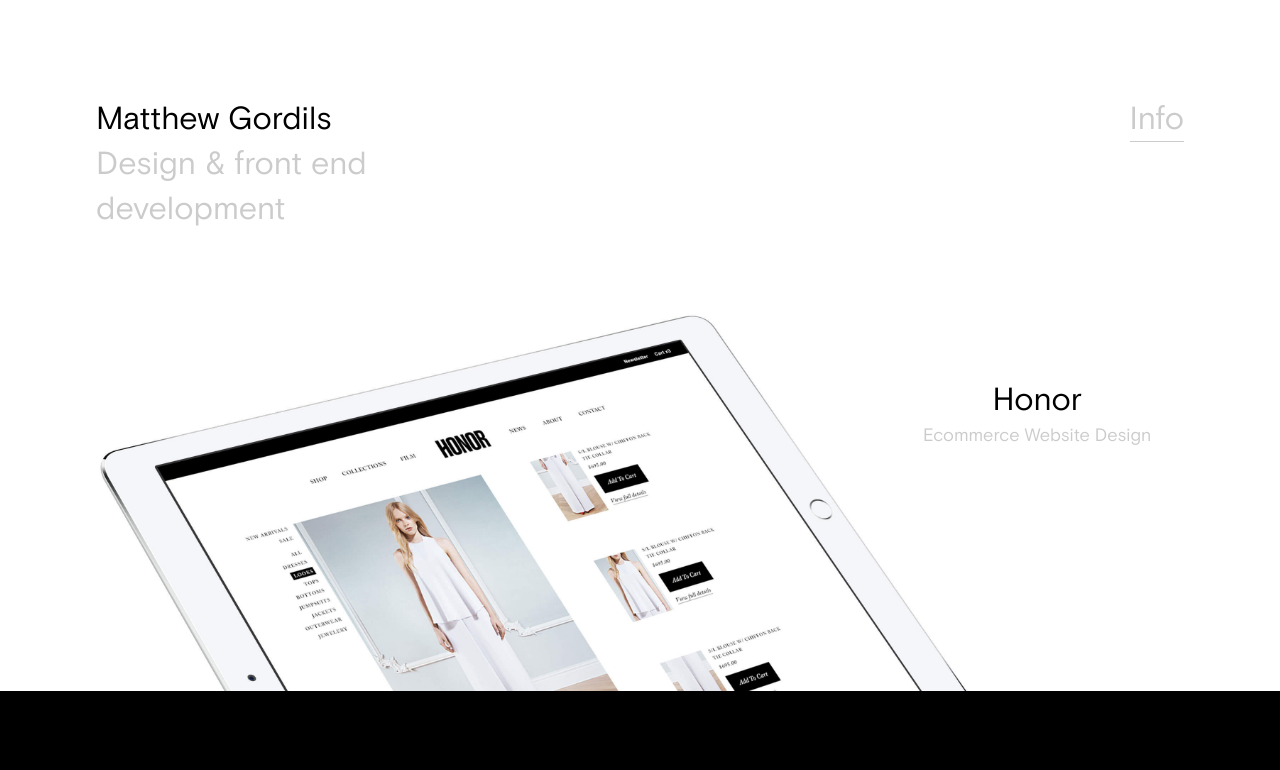
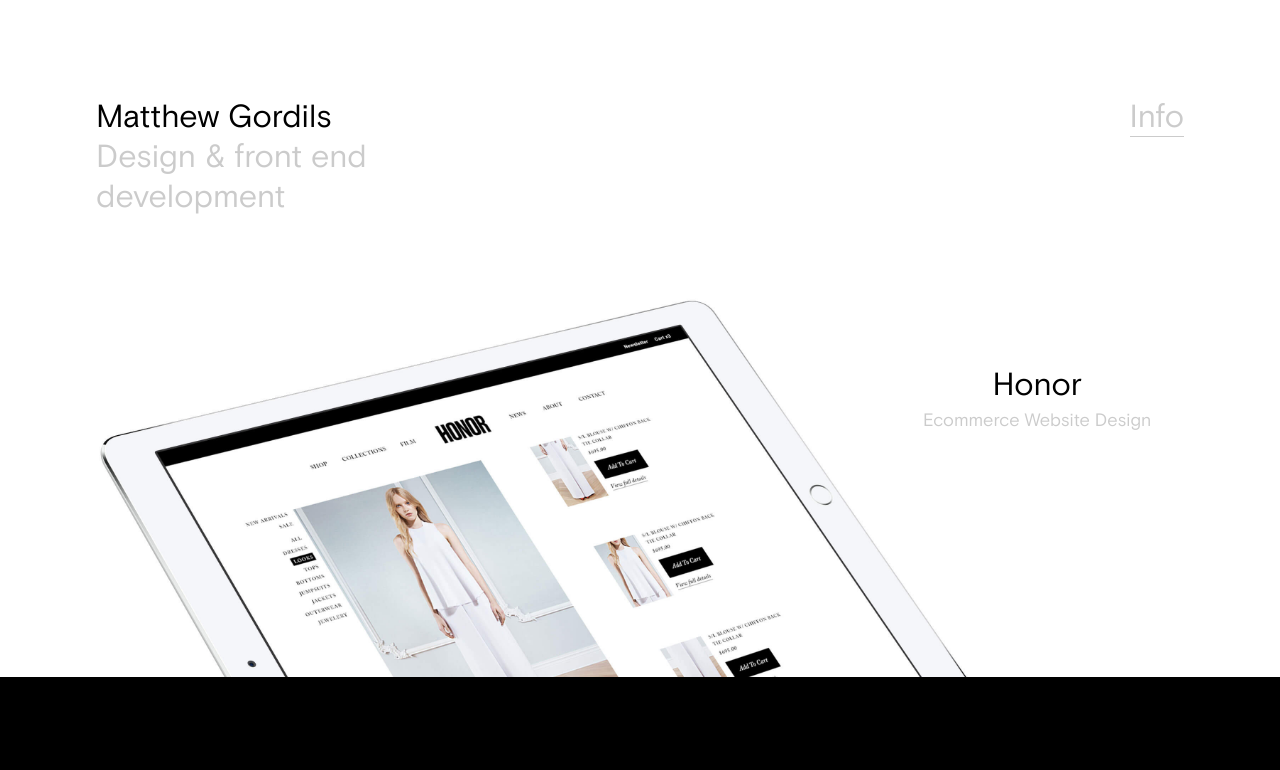
Before and after one commit to mattgordils/mg-1-pg-2017, a website: page index.html in a window 1280 px wide. Shown: the top 770 px of the page. Drawn offline with Linux system fonts and the light colour scheme; files whose address does not match are found by name.

Commit message:
Add different image sizes and Eames project

```diff
--- a/index.html
+++ b/index.html
@@ -42,7 +42,11 @@
 				<h5 class="project-services">Ecommerce Website Design</h5>
 			</div>
 			<div class="project-image">
-				<img src="./assets/images/honor.jpg" width="1241" height="544">
+				<picture>
+			    <source media="(max-width: 799px)" srcset="./assets/images/honor-1x.jpg">
+			    <source media="(min-width: 800px)" srcset="./assets/images/honor-2x.jpg">
+			    <img src="./assets/images/honor-1x.jpg" alt="Chris standing up holding his daughter Elva" width="1241" height="544">
+			  </picture>
 			</div>
 		</div>
 	</section>
@@ -79,7 +83,7 @@
 			</div>
 		</div>
 		<div class="project-image">
-			<img src="http://placehold.it/750x750">
+			<img src="./assets/images/eames-sm.jpg">
 		</div>
 	</section>
 
@@ -153,7 +157,7 @@
 			<div class="inline-grid bottom">
 				<div class="col-6">
 					<div class="project-image">
-						<img src="./assets/images/nachume-1.jpg" width="600" height="600">
+						<img src="./assets/images/nachume-1-2x.jpg" width="600" height="600">
 					</div>
 					<div class="project-info">
 						<h3 class="project-title">Nachume Miller</h3>
@@ -162,7 +166,7 @@
 				</div>
 				<div class="col-6">
 					<div class="project-image">
-						<img src="./assets/images/nachume-2.jpg" width="600" height="600">
+						<img src="./assets/images/nachume-2-2x.jpg" width="600" height="600">
 					</div>
 				</div>
 			</div>
--- a/src/scss/_variables.scss
+++ b/src/scss/_variables.scss
@@ -22,7 +22,7 @@
 
 // Typography
 $main-font: 'Basis', sans-serif;
-$base-line-height : 1.4em;
+$base-line-height : 1.5em;
 
 // Breakpoints
 $sm : 450;
--- a/src/scss/style.scss
+++ b/src/scss/style.scss
@@ -67,7 +67,7 @@
 	h1,
 	h2 {
 		font-size: 1.777rem;
-		line-height: 1.4em;
+		line-height: 1.25em;
 		max-width: 10em;
 	}
 	h2 {
@@ -75,7 +75,7 @@
 	}
 	a.info {
 		font-size: 1.777rem;
-		line-height: 1.4em;
+		line-height: 1.25em;
 		opacity: .2;
 		display: inline-block;
 		padding-bottom: 0;
@@ -252,7 +252,44 @@
 /* Eames */
 section.eames {
 	background: #D7CFCD;
+	position: relative;
+	> .container {
+		@include respond($md) {
+			position: absolute;
+			top: 0;
+			bottom: 0;
+			left: 0;
+			right: 0;
+		}
+	}
 	.project-image {
+		width: 100%;
+		margin: 0;
+		@include respond($md) {
+			height: 80vh;
+			max-height: 1200px;
+			background-image: url(../images/eames-md.jpg);
+			background-position: center 50px;
+			background-repeat: no-repeat;
+			background-size: cover;
+			img {
+				display: none;
+			}
+		}
+		@include respond($lg) {
+			height: 100vh;
+			background-image: url(../images/eames-lg.jpg);
+		}
+	}
+	.project-info {
+		color: #fff;
+		padding: 3rem 0 1rem;
+		@include respond($md) {
+			position: absolute;
+			right: 0;
+			padding-top: 10%;
+			width: 33%;
+		}
 	}
 }
 
@@ -512,7 +549,7 @@
 
 .bio p {
 	font-size: 1.25rem;
-	line-height: 1.4em;
+	line-height: $base-line-height;
 	max-width: 26.5em;
 	@include respond($md) {
 		text-align: center;
```
Also changed, not shown: assets/css/style.css, assets/images/eames-lg.jpg (added), assets/images/eames-md.jpg (added), assets/images/eames-sm.jpg (added), assets/images/honor-1x.jpg (added), assets/images/honor-2x.jpg (renamed from assets/images/honor.jpg), assets/images/nachume-1-1x.jpg (added), assets/images/nachume-1-2x.jpg (renamed from assets/images/nachume-1.jpg), assets/images/nachume-2-1x.jpg (added), assets/images/nachume-2-2x.jpg (renamed from assets/images/nachume-2.jpg).
